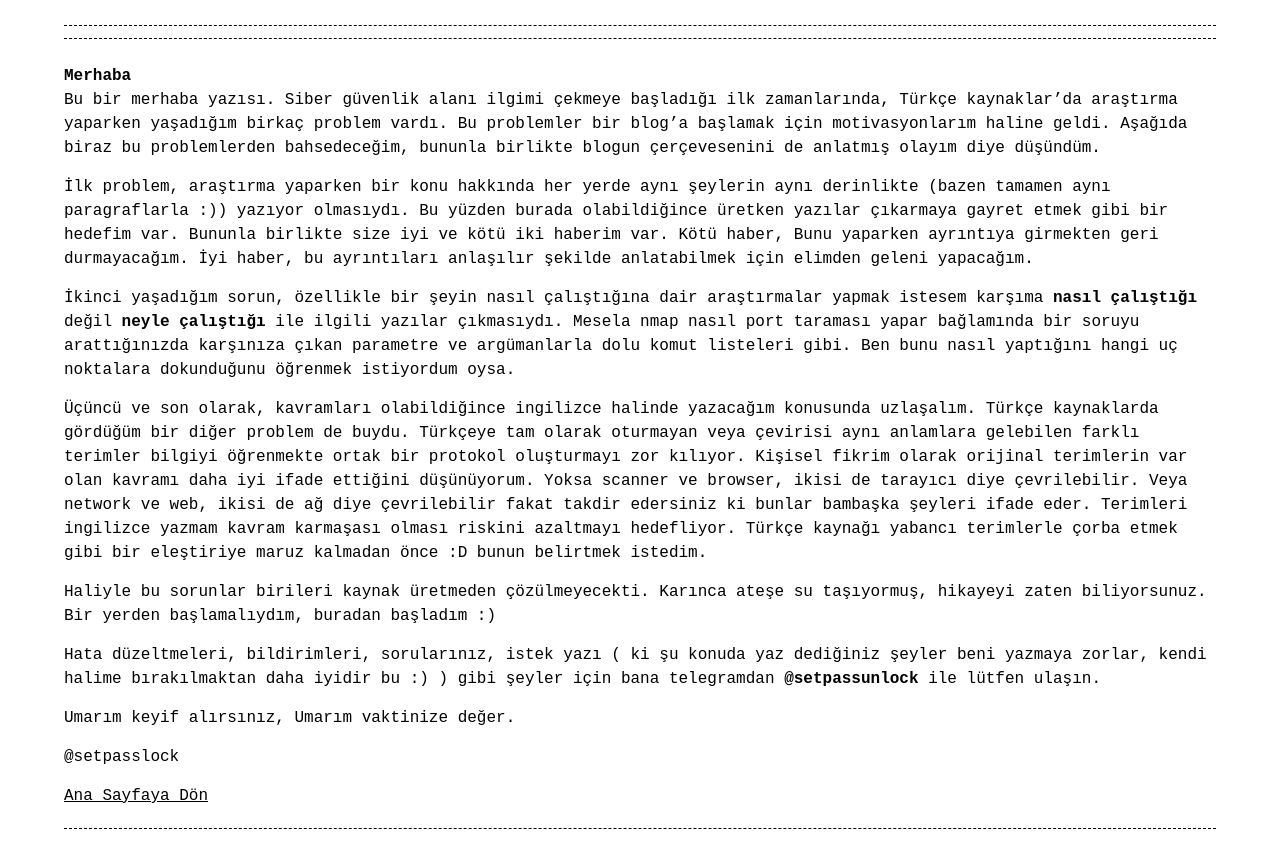
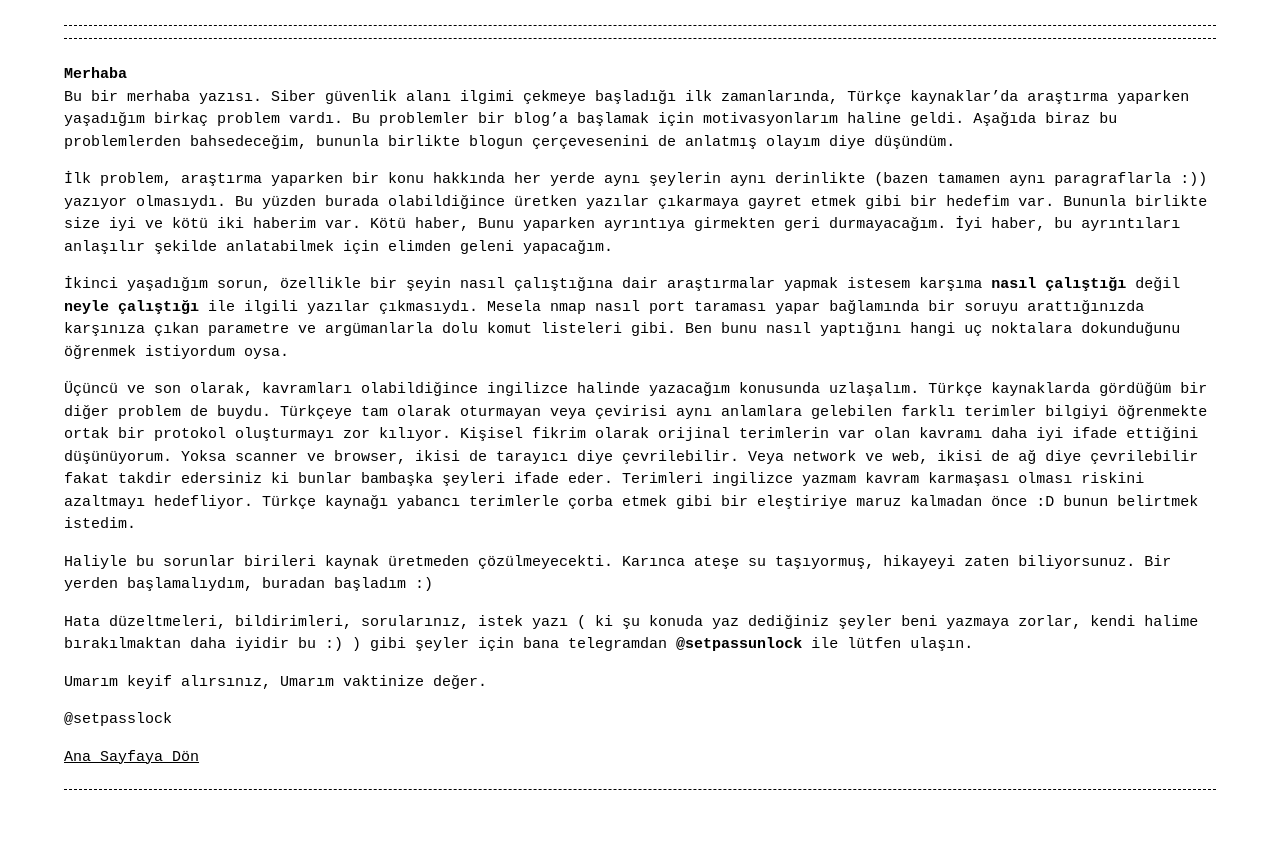
Before and after one commit to setpasslock/setpasslock.github.io, a Jekyll site: the page built from _posts/2023-08-28-hello.md, in a window 1280 px wide. Shown: the top 868 px of the page. Built offline with Jekyll 4.4.1, drawn with Linux system fonts in a browser that asks for light colours.

Commit message:
Update base.scss

```diff
--- a/_sass/base.scss
+++ b/_sass/base.scss
@@ -5,7 +5,7 @@
  * Style variables
  */
 $base-font-family:     'Source Code Pro', monospace !default;
-$base-font-size:       16px!default;
+$base-font-size:       15px!default;
 $mobile-font-size:     12px !default;
 $base-line-height:     1.5 !default;
 $container-width:      90% !default;
```
